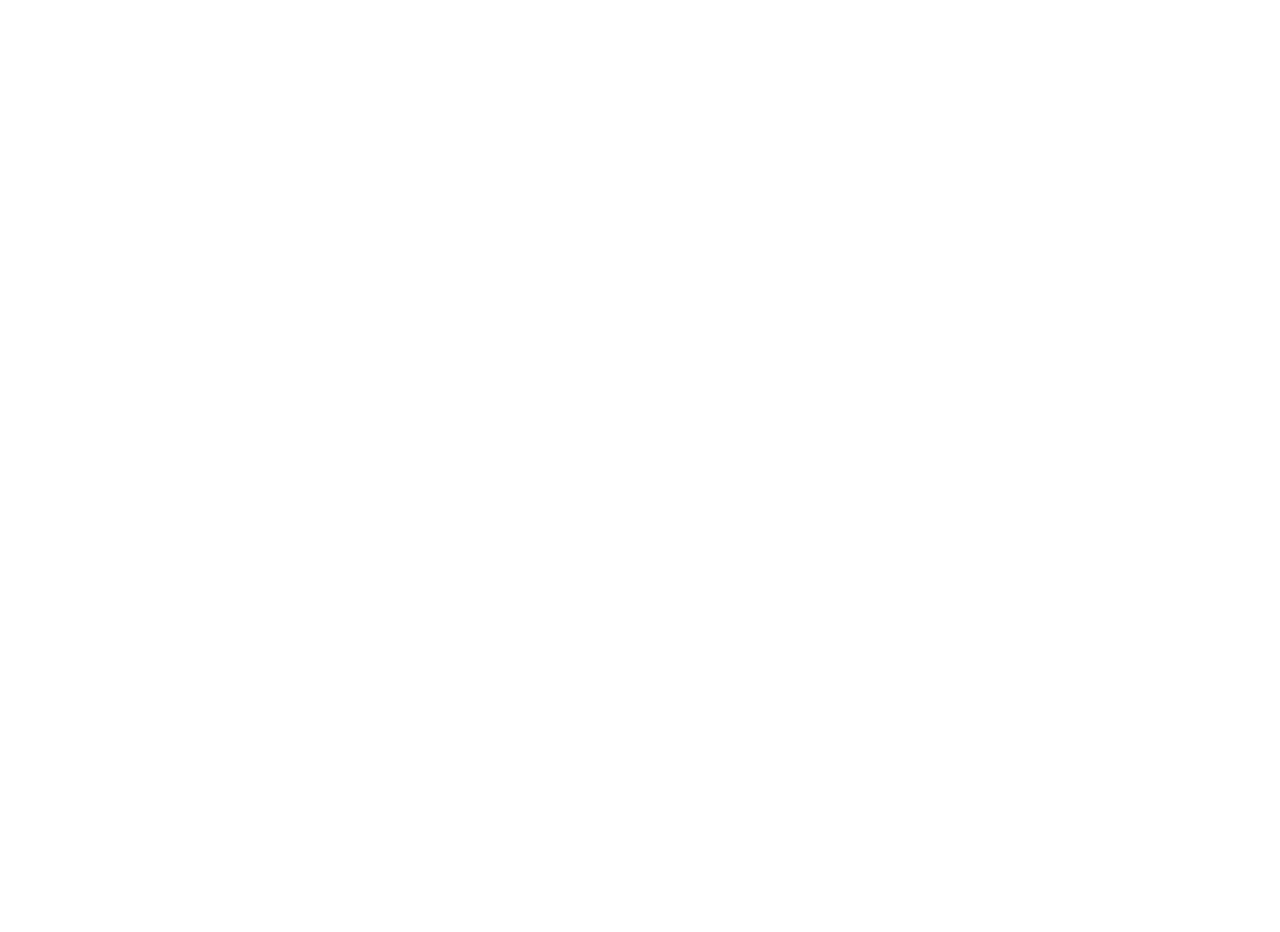
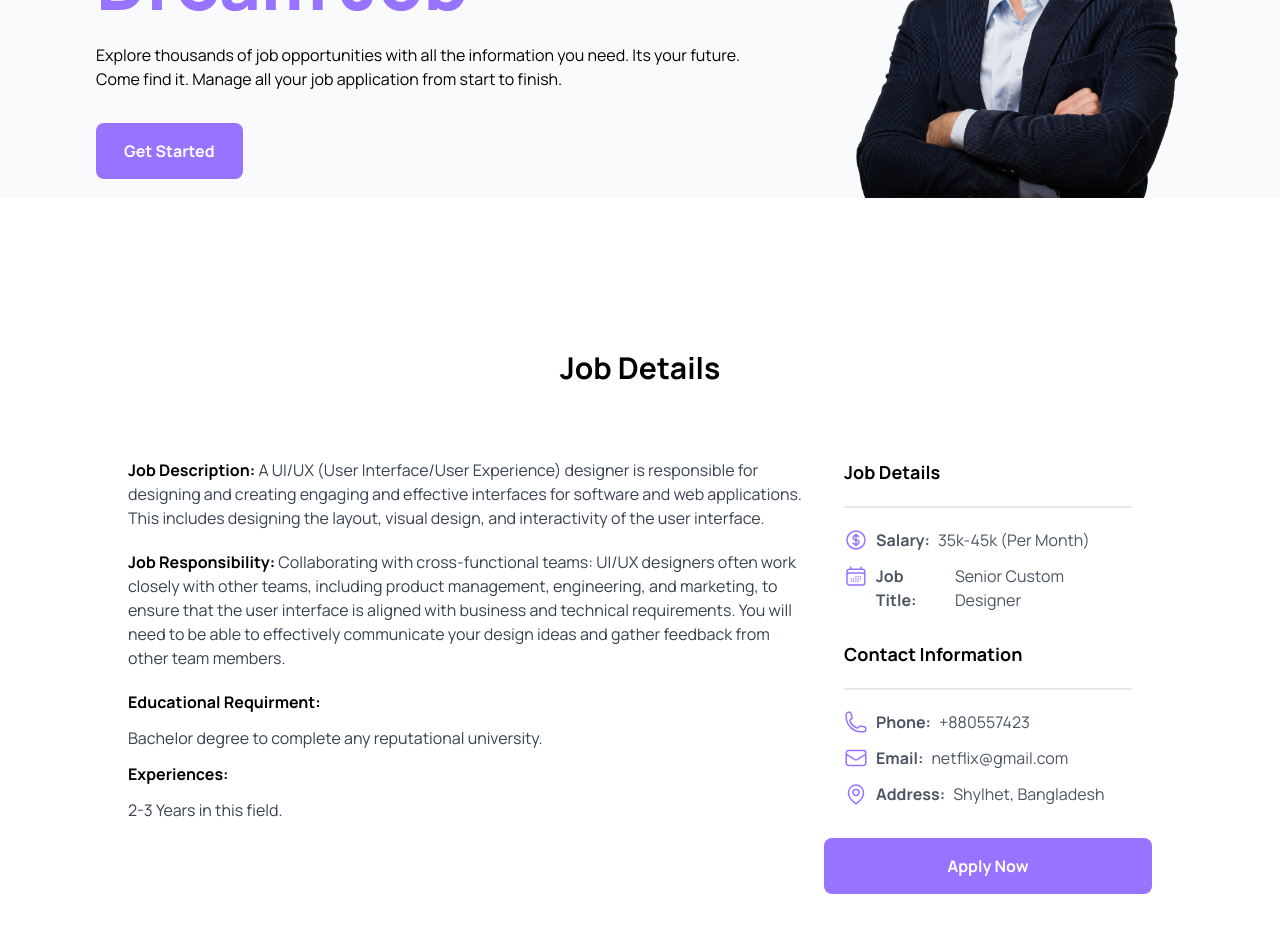
Before and after one commit to mdashraful/career-zone, a React (Vite) app: page /job-details/101 in a window 1280 px wide. Before the commit this address had no page. Shown: the part 360-1292 px from the top of the page. Before the commit the page ends 800 px from the top, so only its background shows below. Built offline with nearby package versions, Linux system fonts and the light colour scheme.

Commit message:
job details page added

```diff
--- a/package.json
+++ b/package.json
@@ -12,6 +12,7 @@
     "@fortawesome/fontawesome-svg-core": "^6.4.0",
     "@fortawesome/free-solid-svg-icons": "^6.4.0",
     "@fortawesome/react-fontawesome": "^0.2.0",
+    "@heroicons/react": "^2.0.17",
     "localforage": "^1.10.0",
     "match-sorter": "^6.3.1",
     "react": "^18.2.0",
--- a/src/components/Header/Header.jsx
+++ b/src/components/Header/Header.jsx
@@ -13,7 +13,7 @@ const Header = () => {
                 <a href="/blog" className='px-5'>Blog</a>
             </div>
             <div>
-                <button className='px-7 py-5 bg-primary text-white rounded-lg'>Star Applying</button>
+                <button className='btn-primary'>Star Applying</button>
             </div>
         </div>
     );
--- /dev/null
+++ b/src/components/JobDetails/JobDetails.jsx
@@ -0,0 +1,57 @@
+import React from 'react';
+import { Link, useLoaderData } from 'react-router-dom';
+
+import { CurrencyDollarIcon } from "@heroicons/react/24/outline";
+import { EnvelopeIcon } from "@heroicons/react/24/outline";
+import { CalendarDaysIcon } from "@heroicons/react/24/outline";
+import { MapPinIcon } from "@heroicons/react/24/outline";
+import { PhoneIcon } from "@heroicons/react/24/outline";
+
+const JobDetails = () => {
+    const data = useLoaderData();
+    console.log(data);
+    const { id, logo, jobTitle, companyName, jobType, location, salary, duration, description, responsibility, education, experiences, contact } = data;
+    return (
+
+        <div className='md:px-24 px-5 m-auto py-28'>
+            <h3 className="text-3xl font-bold my-10 text-center">Job Details</h3>
+            <div className="grid grid-cols-1 md:grid-cols-3 gap-5 p-8">
+                <div className="col-span-2">
+                    <p className="text-gray-700 mb-5">
+                        <span className="font-bold text-black">Job Description: </span>
+                        {description}
+                    </p>
+                    <p className="text-gray-700 mb-5">
+                        <span className="font-bold text-black">Job Responsibility: </span>{responsibility}
+                    </p>
+                    <div className="text-gray-700">
+                        <p className="font-bold text-black mb-3">Educational Requirment: </p>
+                        {education}
+                    </div>
+                    <div className="text-gray-700 mb-5">
+                        <p className="font-bold text-black my-3">Experiences: </p>
+                        {experiences}
+                    </div>
+                </div>
+                <div>
+                    <div className="bg-sky-50 md:p-5 md:pt-0">
+                        <h5 className="font-bold text-lg">Job Details</h5>
+                        <hr className="my-5 border" />
+                        <p className="flex gap-2 text-gray-600 mb-3"> <CurrencyDollarIcon className="h-6 w-6 text-primary" /> <span className="font-bold">Salary:</span>{salary} (Per Month)
+                        </p>
+                        <p className="flex gap-2 text-gray-600"><CalendarDaysIcon className="h-6 w-6 text-primary" /> <span className="font-bold">Job Title:</span>{jobTitle}</p>
+                        <h5 className="font-bold text-lg mt-7">Contact Information</h5>
+                        <hr className="my-5 border" />
+                        <p className="flex gap-2 text-gray-600 mb-3"><PhoneIcon className="h-6 w-6 text-primary" /> <span className="font-bold">Phone: </span>{contact[0].phone}</p>
+                        <p className="flex gap-2 text-gray-600 mb-3"><EnvelopeIcon className="h-6 w-6 text-primary" /> <span className="font-bold">Email: </span>{contact[1].email}</p>
+                        <p className="flex gap-2 text-gray-600 "><MapPinIcon className="h-6 w-6 text-primary" /> <span className="font-bold">Address:</span>{location}</p>
+                    </div>
+                    <button onClick={() => handleToApply(id, companyName, jobType)} to='' className="btn-primary w-full mt-3">Apply Now</button>
+                </div>
+            </div>
+        </div>
+
+    );
+};
+
+export default JobDetails;
--- a/src/components/SingleJob/SingleJob.jsx
+++ b/src/components/SingleJob/SingleJob.jsx
@@ -1,6 +1,7 @@
 import React from 'react';
 import { FontAwesomeIcon } from '@fortawesome/react-fontawesome'
 import { faCoffee } from '@fortawesome/free-solid-svg-icons'
+import { Link } from 'react-router-dom';
 
 const SingleJob = ({ job }) => {
 
@@ -22,7 +23,8 @@ const SingleJob = ({ job }) => {
                         {job.salary}
                     </div>
                 </div>
-                <button className='btn-primary mt-2'>View Details</button>
+
+                <Link to={`/job-details/${job.id}`}><button className='btn-primary mt-2'>View Details</button></Link>
             </div>
         </div>
     );
--- a/src/index.css
+++ b/src/index.css
@@ -10,6 +10,6 @@ html {
 
 @layer components {
   .btn-primary {
-    @apply px-7 py-4 bg-primary text-white rounded-lg font-semibold;
+    @apply px-7 py-4 bg-primary text-white rounded-lg font-bold;
   }
 }
--- a/src/main.jsx
+++ b/src/main.jsx
@@ -5,6 +5,7 @@ import { RouterProvider, createBrowserRouter } from 'react-router-dom'
 import ErrorPage from './error-page'
 import Root from './Root'
 import Home from './components/Home/Home'
+import JobDetails from './components/JobDetails/JobDetails'
 
 const router = createBrowserRouter([
   {
@@ -15,7 +16,22 @@ const router = createBrowserRouter([
       {
         path: '/',
         element: <Home />,
-        loader: () => fetch('fakeDB.json')
+        loader: () => fetch('/fakeData.json')
+      },
+      {
+        path: 'job-details/:id',
+        element: <JobDetails />,
+        loader: async ({ params }) => {
+          const res = await fetch('/fakeData.json');
+          const data = await res.json();
+          const singleData = data.find(job => job.id == params.id);
+
+          if (!singleData) {
+            return {}
+          } else {
+            return singleData;
+          }
+        }
       }
     ]
   }
```
Also changed, not shown: public/fakeData.json (renamed from public/fakeDB.json), 1 other file (tests, documents, lock files or other folders).
